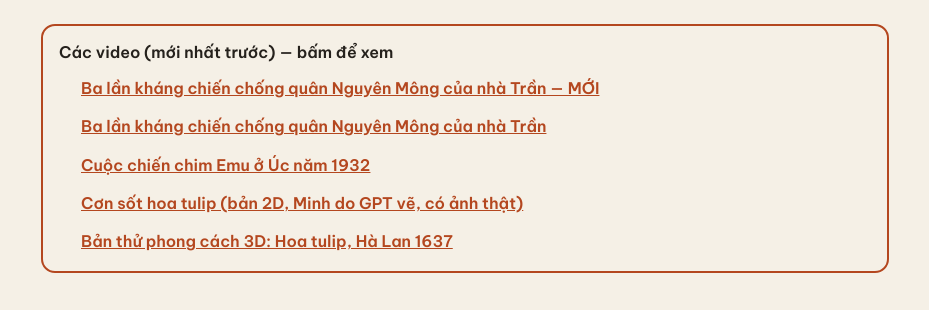
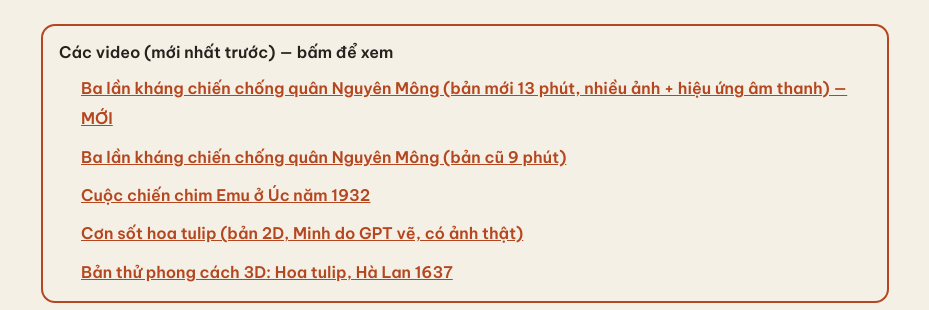
Before and after one commit to trandangduc/video-bong-bong-tai-chinh, a plain HTML site: page index.html in a window 1280 px wide. Shown: the top 310 px of the page, without its empty margins (175-1104 px from the left). Drawn offline with Linux system fonts and the light colour scheme.

Commit message:
Trang: phân biệt bản cũ/bản mới video Nguyên Mông
Co-Authored-By: Claude Opus 5.5 <noreply@anthropic.com>

```diff
--- a/index.html
+++ b/index.html
@@ -70,14 +70,14 @@ button.ch[aria-current="true"]{border-color:var(--accent);box-shadow:inset 3px 0
   <!-- /ep:chien_tranh_emu -->
   <!-- ep:khang_chien_nguyen_mong -->
   <section id="ep-khang_chien_nguyen_mong" style="margin-top:28px">
-    <h2 style="font-size:20px;margin:0 0 6px">Ba lần kháng chiến chống quân Nguyên Mông của nhà Trần</h2>
+    <h2 style="font-size:20px;margin:0 0 6px">Ba lần kháng chiến chống quân Nguyên Mông (bản cũ 9 phút)</h2>
     <p>Video giải thích: Ba lần kháng chiến chống quân Nguyên Mông của nhà Trần (1258, 1285, 1288). Nhân vật Minh, hình do GPT vẽ, ảnh thật Wikimedia Commons.</p>
     <video controls playsinline preload="metadata" src="video/khang_chien_nguyen_mong.mp4" style="width:100%;aspect-ratio:16/9;border-radius:14px;background:#000;display:block"></video>
   </section>
   <!-- /ep:khang_chien_nguyen_mong -->
   <!-- ep:khang_chien_nguyen_mong_v2 -->
   <section id="ep-khang_chien_nguyen_mong_v2" style="margin-top:28px">
-    <h2 style="font-size:20px;margin:0 0 6px">Ba lần kháng chiến chống quân Nguyên Mông của nhà Trần</h2>
+    <h2 style="font-size:20px;margin:0 0 6px">Ba lần kháng chiến chống quân Nguyên Mông (bản mới 13 phút, nhiều ảnh + hiệu ứng âm thanh)</h2>
     <p>Video giải thích: Ba lần kháng chiến chống quân Nguyên Mông của nhà Trần (1258, 1285, 1288). Nhân vật Minh, hình do GPT vẽ, ảnh thật Wikimedia Commons.</p>
     <video controls playsinline preload="metadata" src="video/khang_chien_nguyen_mong_v2.mp4" style="width:100%;aspect-ratio:16/9;border-radius:14px;background:#000;display:block"></video>
   </section>
```
